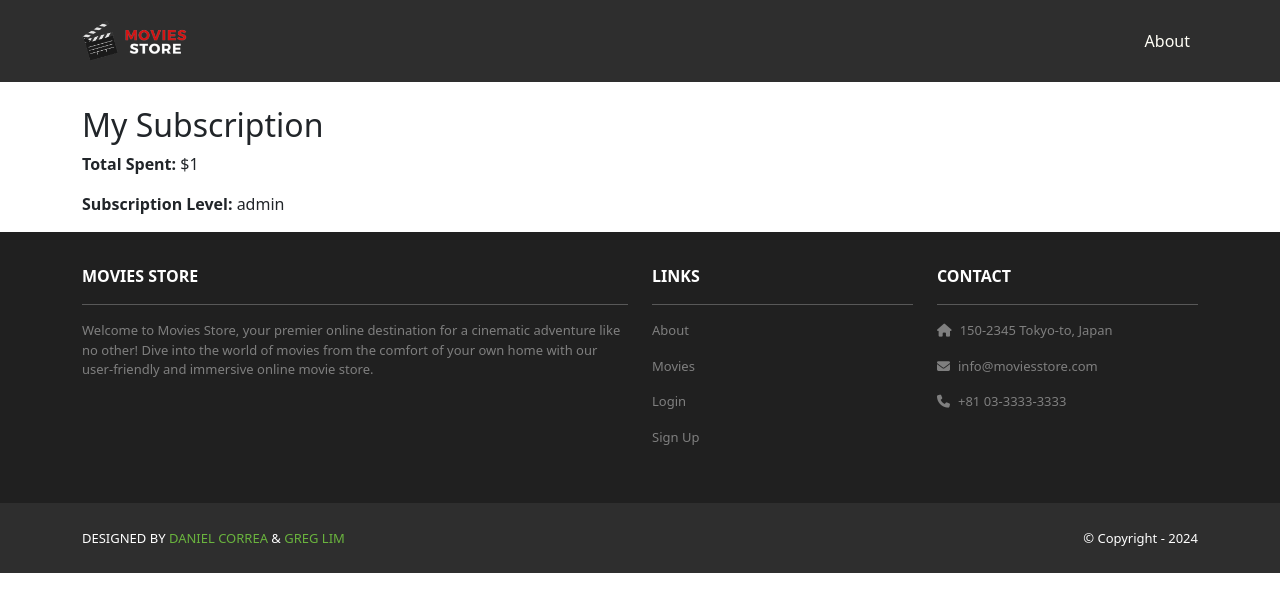
After one commit to alexhanley-22/moviesstore, a Django app: template accounts/templates/accounts/subscription.html in a window 1280 px wide. The commit adds this page. Shown: the top 612 px of the page. Run offline with Django 5.2, Linux system fonts and the light colour scheme; the template is opened without the code that fills it: most values are stand-ins (such as "Sample title", 1, 10 or a date in 2020); some libraries are stand-ins or nearby versions.

Commit message:
first version

```diff
--- /dev/null
+++ b/accounts/templates/accounts/subscription.html
@@ -0,0 +1,9 @@
+{% extends 'base.html' %}
+
+{% block content %}
+<div class="container mt-4">
+  <h2>My Subscription</h2>
+  <p><b>Total Spent:</b> ${{ template_data.total_spent }}</p>
+  <p><b>Subscription Level:</b> {{ template_data.level }}</p>
+</div>
+{% endblock %}
--- a/accounts/urls.py
+++ b/accounts/urls.py
@@ -1,9 +1,10 @@
 from django.urls import path
 from . import views
+
 urlpatterns = [
-    path('signup', views.signup, name='accounts.signup'),
+    path('signup/', views.signup, name='accounts.signup'),
     path('login/', views.login, name='accounts.login'),
     path('logout/', views.logout, name='accounts.logout'),
     path('orders/', views.orders, name='accounts.orders'),
-
+    path('subscription/', views.subscription, name='accounts.subscription'),
 ]
--- a/moviesstore/static/css/style.css
+++ b/moviesstore/static/css/style.css
@@ -34,9 +34,12 @@
 }
 
 .img-card-200 {
-  width: fit-content;
-  max-height: 200px;
+  width: 100%;          /* fill the card width */
+  height: 200px;        /* force a uniform height */
+  object-fit: cover;    /* crop instead of stretch */
+  border-radius: 8px;   /* optional, looks nicer */
 }
+
 
 .img-card-400 {
   width: fit-content;
--- a/moviesstore/templates/base.html
+++ b/moviesstore/templates/base.html
@@ -62,12 +62,9 @@
             <p><a class="nav-link" href="{% url 'home.about' %}">About</a></p>
             <p><a class="nav-link" href="{% url 'movies.index' %}">Movies</a></p>
             {% if user.is_authenticated %}
-            <a class="nav-link"
-              href="{% url 'accounts.orders' %}">Orders
-            </a>
-
-            <a class="nav-link"
-              href="{% url 'cart.index' %}">Cart</a>
+              <p><a class="nav-link" href="{% url 'accounts.orders' %}">Orders</a></p>
+              <p><a class="nav-link" href="{% url 'cart.index' %}">Cart</a></p>
+              <p><a class="nav-link" href="{% url 'accounts.subscription' %}">My Subscription</a></p>
               <p><a class="nav-link" href="{% url 'accounts.logout' %}">Logout ({{ user.username }})</a></p>
             {% else %}
               <p><a class="nav-link" href="{% url 'accounts.login' %}">Login</a></p>
```
Also changed, not shown: accounts/views.py (+22 -0 lines), accounts/migrations/0001_initial.py (added), db.sqlite3.
